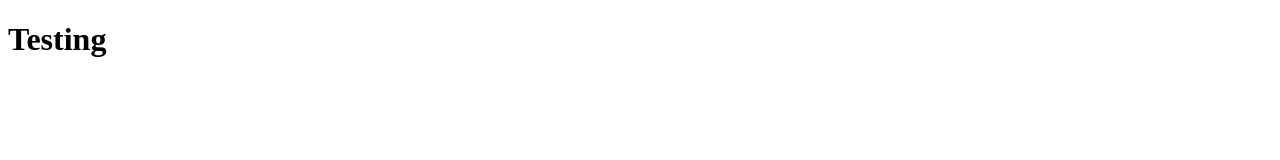
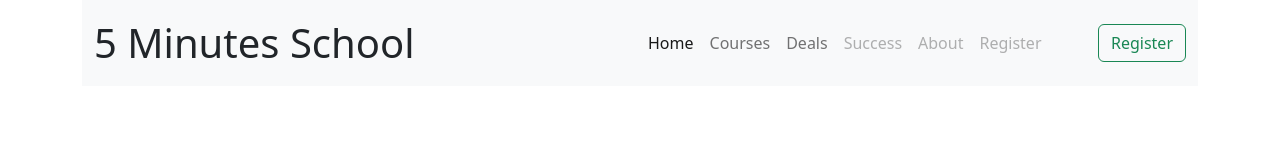
Before and after one commit to sadik2800/5-minutes-school, a plain HTML site: page index.html in a window 1280 px wide. Drawn offline with nearby package versions, Linux system fonts and the light colour scheme.

Commit message:
First header

```diff
--- a/index.html
+++ b/index.html
@@ -5,8 +5,58 @@
     <meta http-equiv="X-UA-Compatible" content="IE=edge">
     <meta name="viewport" content="width=device-width, initial-scale=1.0">
     <title>5-minutes-school</title>
+    <link rel="stylesheet" href="https://cdn.jsdelivr.net/npm/bootstrap@5.2.0/dist/css/bootstrap.min.css
+    ">
 </head>
 <body>
-    <h1>Testing </h1>
+  <!-- Header Start  -->
+  <header>
+    <section>
+        <div class="container">
+            <nav class="navbar navbar-expand-lg bg-light">
+                <div class="container-fluid">
+                  <a class="navbar-brand text-dark fs-1" href="#">5 Minutes School</a>
+                  <button class="navbar-toggler" type="button" data-bs-toggle="collapse" data-bs-target="#navbarNav" aria-controls="navbarNav" aria-expanded="false" aria-label="Toggle navigation">
+                    <span class="navbar-toggler-icon"></span>
+                  </button>
+                  <div class="collapse navbar-collapse position-absolute top-25 start-50" id="navbarNav">
+                    <ul class="navbar-nav">
+                      <li class="nav-item">
+                        <a class="nav-link active" aria-current="page" href="#">Home</a>
+                      </li>
+                      <li class="nav-item">
+                        <a class="nav-link" href="#">Courses</a>
+                      </li>
+                      <li class="nav-item">
+                        <a class="nav-link" href="#">Deals</a>
+                      </li>
+                      <li class="nav-item">
+                        <a class="nav-link disabled">Success</a>
+                      </li>
+                      <li class="nav-item">
+                        <a class="nav-link disabled">About</a>
+                      </li>
+                      <li class="nav-item">
+                        <a class="nav-link disabled">Register</a>
+                      </li>
+
+                    </ul>
+                  </div>
+                  <div class="reg-button">
+                    <button class="btn btn-outline-success" type="submit">Register</button>
+                  </div>
+                </div>
+              </nav>
+        </div>
+    </section>
+  </header>
+<!-- Header end  -->
+
+
+
+
+
+   <script src="https://cdn.jsdelivr.net/npm/bootstrap@5.2.0/dist/js/bootstrap.bundle.min.js
+   "></script>
 </body>
 </html>
```
